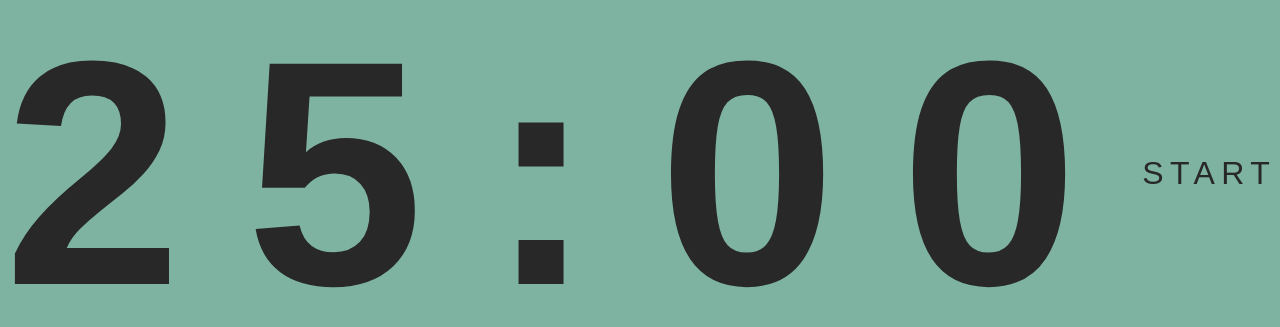
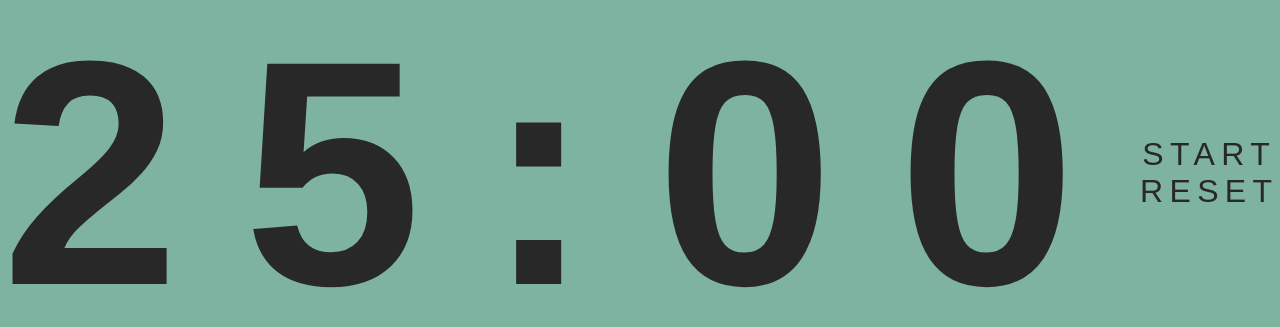
Before and after one commit to acm-sp85/pomodoro-time, a React (Create React App) app in the folder client/: page / in a window 1280 px wide. Shown: the part 187-514 px from the top of the page. Built offline with nearby package versions, Linux system fonts and the light colour scheme; a web font is replaced by a local one.

Commit message:
added Resete functionality

```diff
--- a/client/src/components/Timer.js
+++ b/client/src/components/Timer.js
@@ -26,17 +26,17 @@ function Timer() {
 
   const timer = () => {
     if (!toggle) {
-      console.log('start');
       setToggle((toggle = !toggle));
       setStartTimer(setInterval(countDown, 1000));
     } else {
       clearInterval(startTimer);
-      console.log('stop');
       setToggle((toggle = !toggle));
     }
   };
   const reset = () => {
     console.log('reset');
+    setSeconds('00');
+    setMinutes('25');
   };
   return (
     <div>
@@ -52,9 +52,9 @@ function Timer() {
             <p className="start-button" onClick={timer}>
               START
             </p>
-            {/* <p className="start-button" onClick={reset}>
+            <p className="start-button" onClick={reset}>
               RESET
-            </p> */}
+            </p>
           </div>
         )}
       </div>
```
